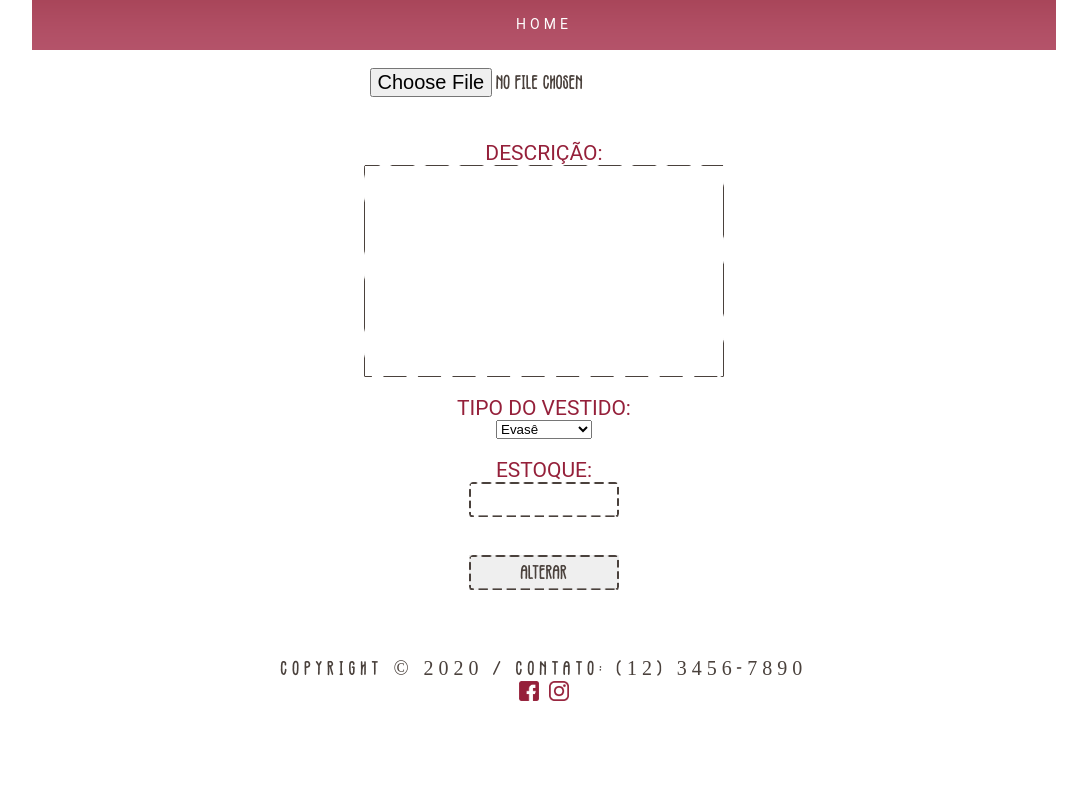
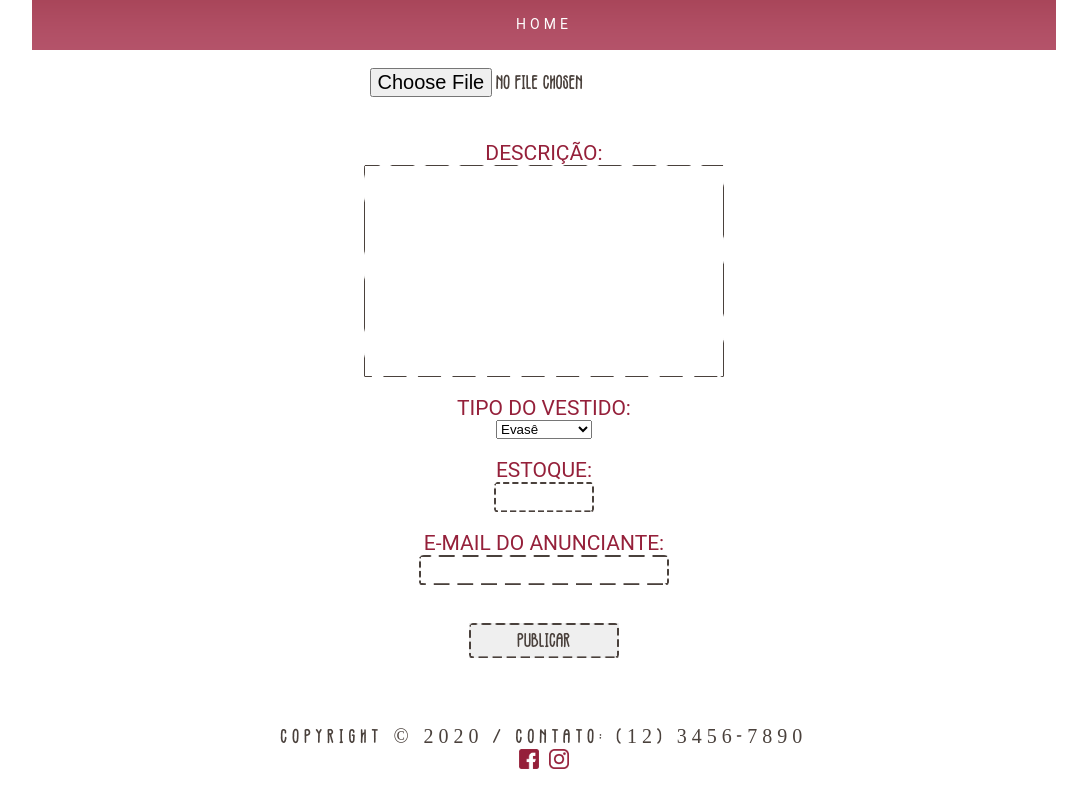
Before and after one commit to Sekktion/ProjetoAtelie, a website: page public/upload_info.html in a window 1280 px wide. Shown: the whole page, without its empty margins (96-1183 px from the left). Drawn offline with Linux system fonts and the light colour scheme.

Commit message:
Reformulação sem o cadastro

```diff
--- a/public/_css/style.css
+++ b/public/_css/style.css
@@ -633,3 +633,11 @@ option{
     position: center;
     margin-left: 15px;
 }
+#estoque{
+    height: 30px;
+    width: 100px;
+}
+#emailvendedor{
+    height: 30px;
+    width: 250px;
+}
--- a/public/upload_info.html
+++ b/public/upload_info.html
@@ -42,10 +42,14 @@
            <div class="estoque">
            <label for="descrição">Estoque:</label><br>
            <input type="number" id="estoque" name="estoque">
+           <br>
+           <br>
+           <label for="emailvendedor">E-mail do anunciante:</label><br>
+           <input type="email" name="emailvendedor" id="emailvendedor">
         </div>
            <br>
            <br>
-           <input type="submit" value="Alterar" onclick="return validar()" name="btnconfirm" id="btnconfirm">
+           <input type="submit" value="Publicar" onclick="return validar()" name="btnconfirm" id="btnconfirm">
        </form>
 
     <footer>        <!-- RODAPÉ COM CONTATOS E COPYRIGHT -->
```
